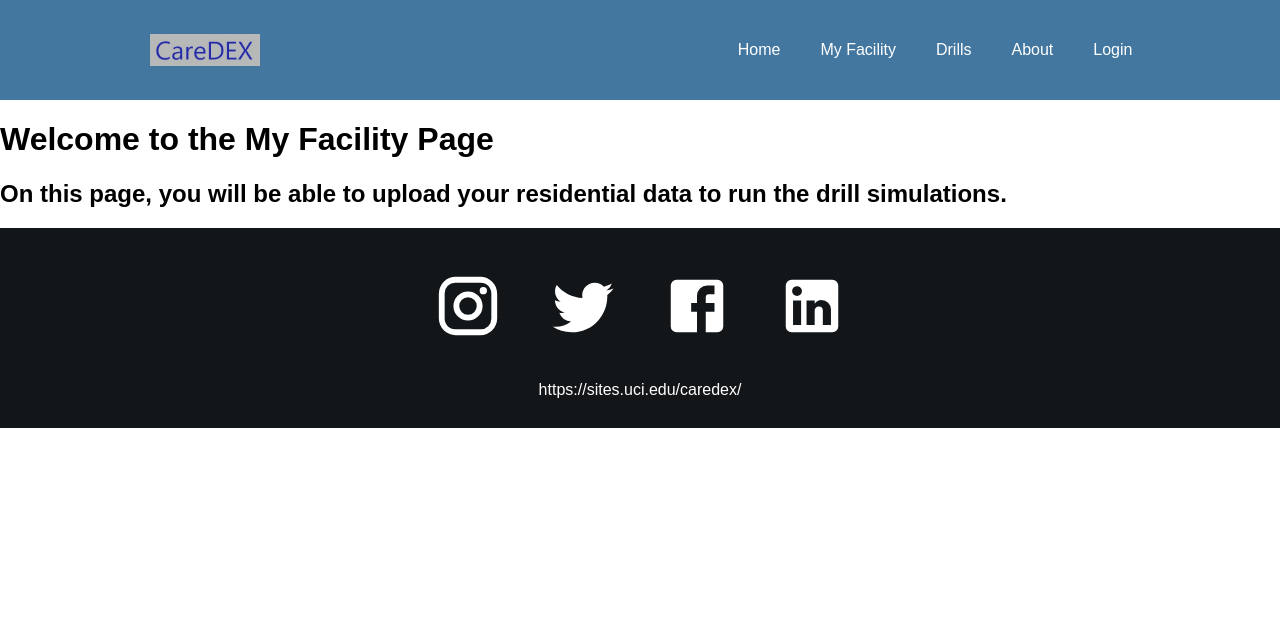
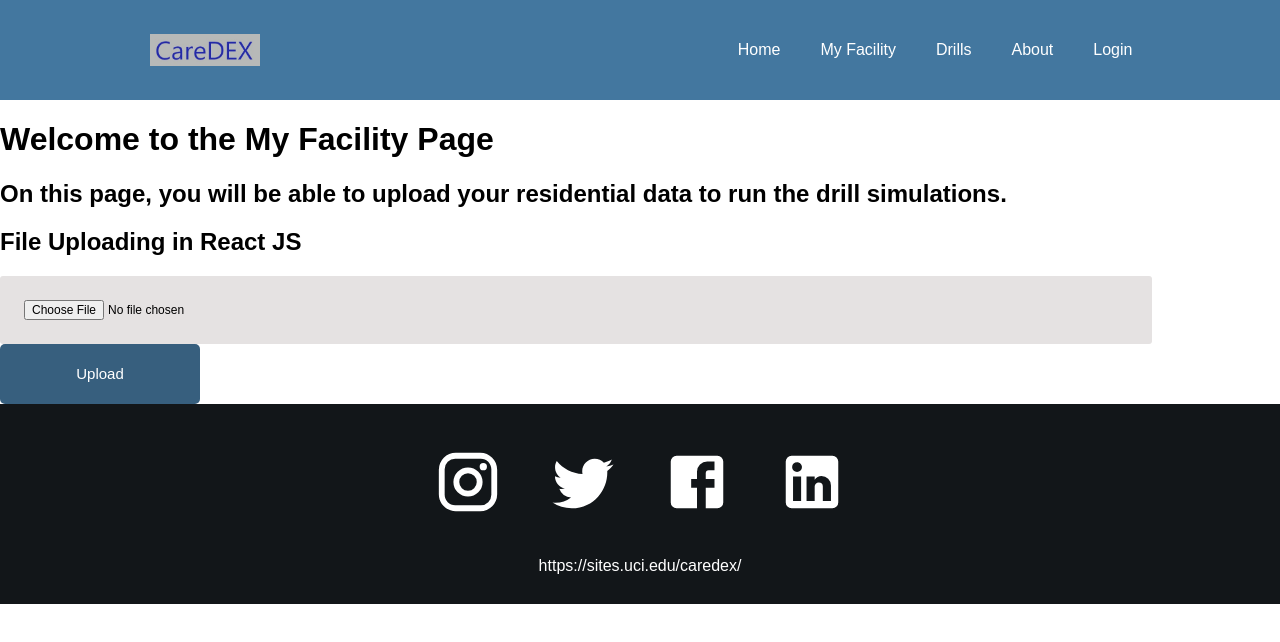
Before and after one commit to 4K416/CareDEX_Website, a React (Create React App) app: page /#/myfacility in a window 1280 px wide. Shown: the top 642 px of the page. Built offline with nearby package versions, Linux system fonts and the light colour scheme; the HTML template or start-up script is replaced by a standard one.

Commit message:
FileUpload

```diff
--- /dev/null
+++ b/src/pages/FileUpload.js
@@ -0,0 +1,23 @@
+import React from 'react'
+import { useState } from 'react'
+
+function FileUpload() {
+    const [file, setFile] = useState()
+
+    function handleFile(event) {
+        setFile(event.target.file[0])
+        console.log(file)
+    }
+    return (
+        <div>
+            <h2>File Uploading in React JS</h2>
+            <form>
+                <input type="file" name="file" onChange={handleFile}/>
+                <button>Upload</button>
+
+            </form>
+        </div>
+    )
+}
+
+export default FileUpload
--- a/src/pages/myfacility.js
+++ b/src/pages/myfacility.js
@@ -1,4 +1,5 @@
 import React from "react";
+import FileUpload from "./FileUpload";
 
 
 
@@ -7,9 +8,7 @@ const MyFacility = () => {
         <div>
             <h1>Welcome to the My Facility Page</h1>
             <h2> On this page, you will be able to upload your residential data to run the drill simulations.</h2>
-
-
-
+            <FileUpload></FileUpload>
 
         </div>
     );
```
